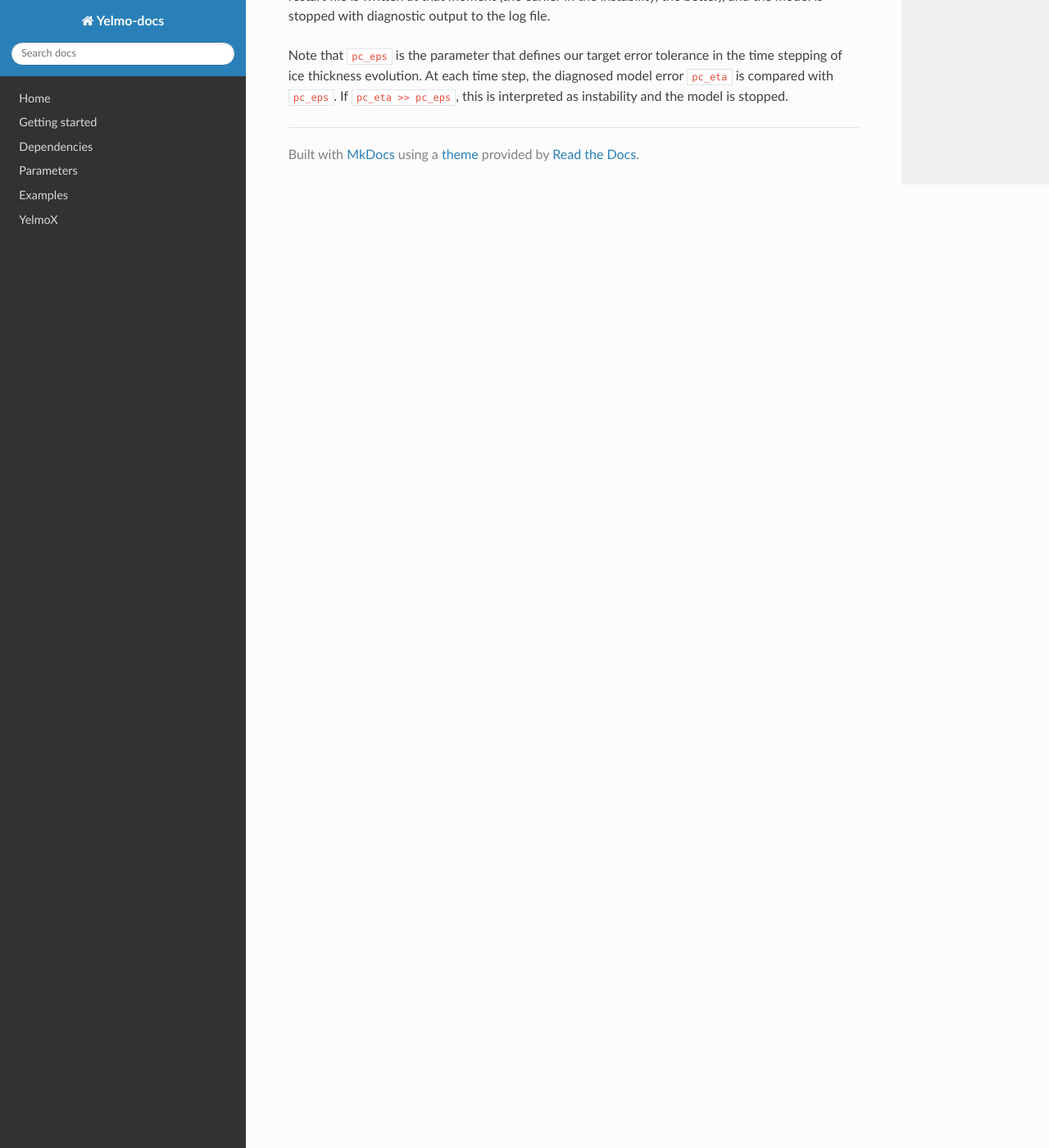
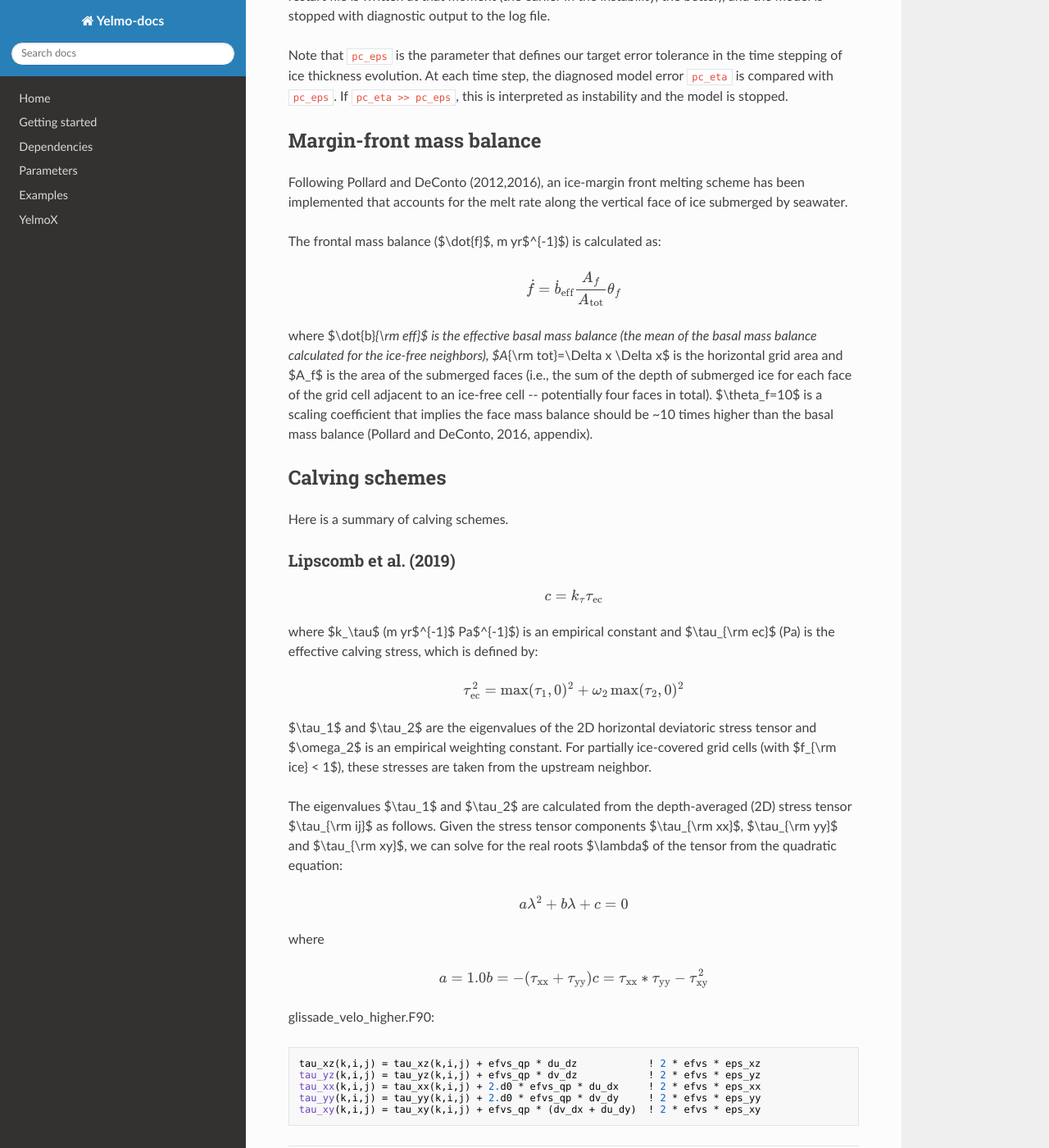
Before and after one commit to palma-ice/yelmo-docs, an MkDocs documentation site: the page built from docs/notes.md, in a window 1280 px wide and 1400 px high, scrolled down 3456 px. Shown: the whole window at 82% size. Built offline with MkDocs 1.6.1, drawn with Linux system fonts in a browser that asks for light colours; nearby versions of some CDN libraries; formulas are drawn with MathJax 3.

Commit message:
Minor updates.

````diff
--- a/docs/notes.md
+++ b/docs/notes.md
@@ -156,3 +156,60 @@ which is equivalent to `kt = 3.3 [W m-1 K-1]`. The source of this value is not k
 The subroutine `yelmo_check_kill` is used to see if any instability is arising in the model. If so, then a restart file is written at that moment (the earlier in the instability, the better), and the model is stopped with diagnostic output to the log file.
 
 Note that `pc_eps` is the parameter that defines our target error tolerance in the time stepping of ice thickness evolution. At each time step, the diagnosed model error `pc_eta` is compared with `pc_eps`. If `pc_eta >> pc_eps`, this is interpreted as instability and the model is stopped.
+
+## Margin-front mass balance
+
+Following Pollard and DeConto (2012,2016), an ice-margin front melting scheme has been implemented that accounts for the melt rate along the vertical face of ice submerged by seawater.
+
+The frontal mass balance ($\dot{f}$, m yr$^{-1}$) is calculated as:
+
+$$
+\dot{f} = \dot{b}_{\rm eff} \frac{A_f}{A_{\rm tot}} \theta_f
+$$
+
+where $\dot{b}_{\rm eff}$ is the effective basal mass balance (the mean of the basal mass balance calculated for the ice-free neighbors), $A_{\rm tot}=\Delta x \Delta x$ is the horizontal grid area and $A_f$ is the area of the submerged faces (i.e., the sum of the depth of submerged ice for each face of the grid cell adjacent to an ice-free cell -- potentially four faces in total). $\theta_f=10$ is a scaling coefficient that implies the face mass balance should be ~10 times higher than the basal mass balance (Pollard and DeConto, 2016, appendix).
+
+## Calving schemes
+
+Here is a summary of calving schemes.
+
+### Lipscomb et al. (2019)
+
+$$
+c = k_\tau \tau_{\rm ec}
+$$
+
+where $k_\tau$ (m yr$^{-1}$ Pa$^{-1}$) is an empirical constant and $\tau_{\rm ec}$ (Pa) is the effective calving stress, which is defined by:
+
+$$
+\tau_{\rm ec}^2 = \max(\tau_1,0)^2 + \omega_2 \max(\tau_2,0)^2
+$$
+
+$\tau_1$ and $\tau_2$ are the eigenvalues of the 2D horizontal deviatoric stress tensor and $\omega_2$ is an empirical weighting constant. For partially ice-covered grid cells (with $f_{\rm ice} < 1$), these stresses are taken from the upstream neighbor.
+
+The eigenvalues $\tau_1$ and $\tau_2$ are calculated from the depth-averaged (2D) stress tensor $\tau_{\rm ij}$ as follows. Given the stress tensor components $\tau_{\rm xx}$, $\tau_{\rm yy}$ and $\tau_{\rm xy}$, we can solve for the real roots $\lambda$ of the tensor from the quadratic equation:
+
+$$
+a \lambda^2 + b \lambda + c = 0
+$$
+
+where
+
+$$
+a = 1.0 \\
+b = -(\tau_{\rm xx} + \tau_{\rm yy}) \\
+c = \tau_{\rm xx}*\tau_{\rm yy} - \tau_{\rm xy}^2
+$$
+
+
+
+
+glissade_velo_higher.F90:
+
+```
+tau_xz(k,i,j) = tau_xz(k,i,j) + efvs_qp * du_dz            ! 2 * efvs * eps_xz
+tau_yz(k,i,j) = tau_yz(k,i,j) + efvs_qp * dv_dz            ! 2 * efvs * eps_yz
+tau_xx(k,i,j) = tau_xx(k,i,j) + 2.d0 * efvs_qp * du_dx     ! 2 * efvs * eps_xx
+tau_yy(k,i,j) = tau_yy(k,i,j) + 2.d0 * efvs_qp * dv_dy     ! 2 * efvs * eps_yy
+tau_xy(k,i,j) = tau_xy(k,i,j) + efvs_qp * (dv_dx + du_dy)  ! 2 * efvs * eps_xy
+```
````
Also changed, not shown: docs/running-with-yelmox.md (+17 -3 lines).
